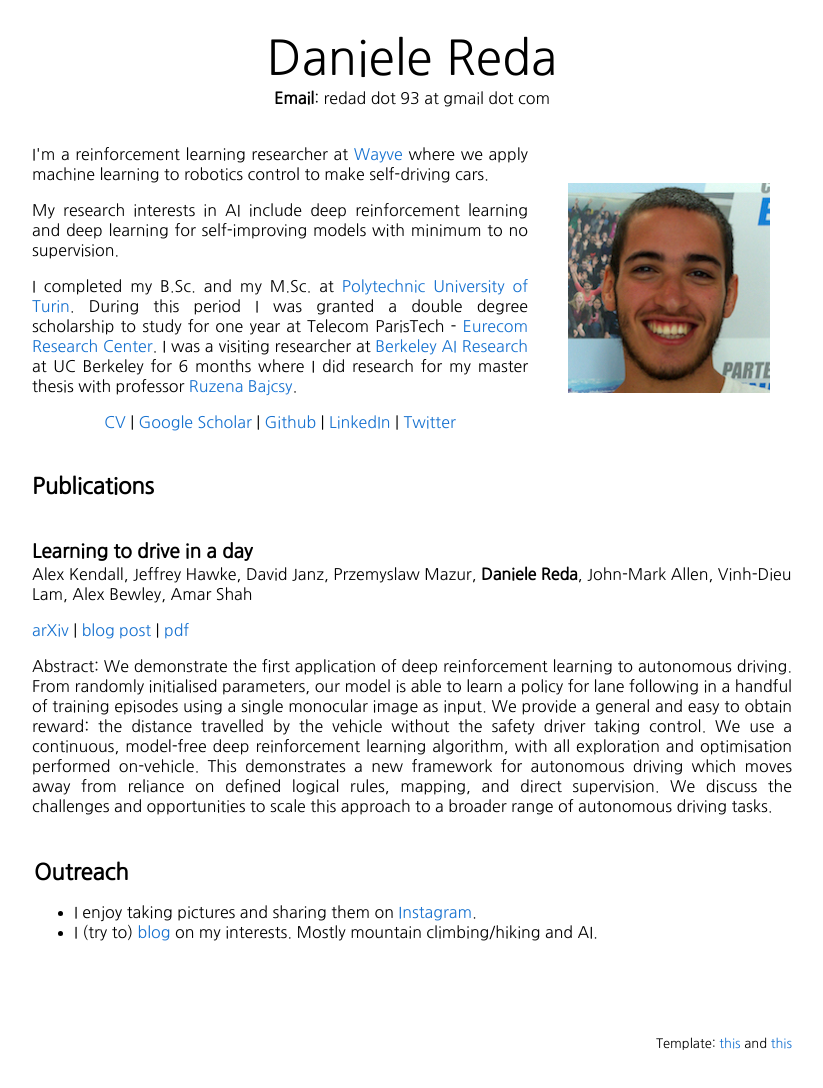
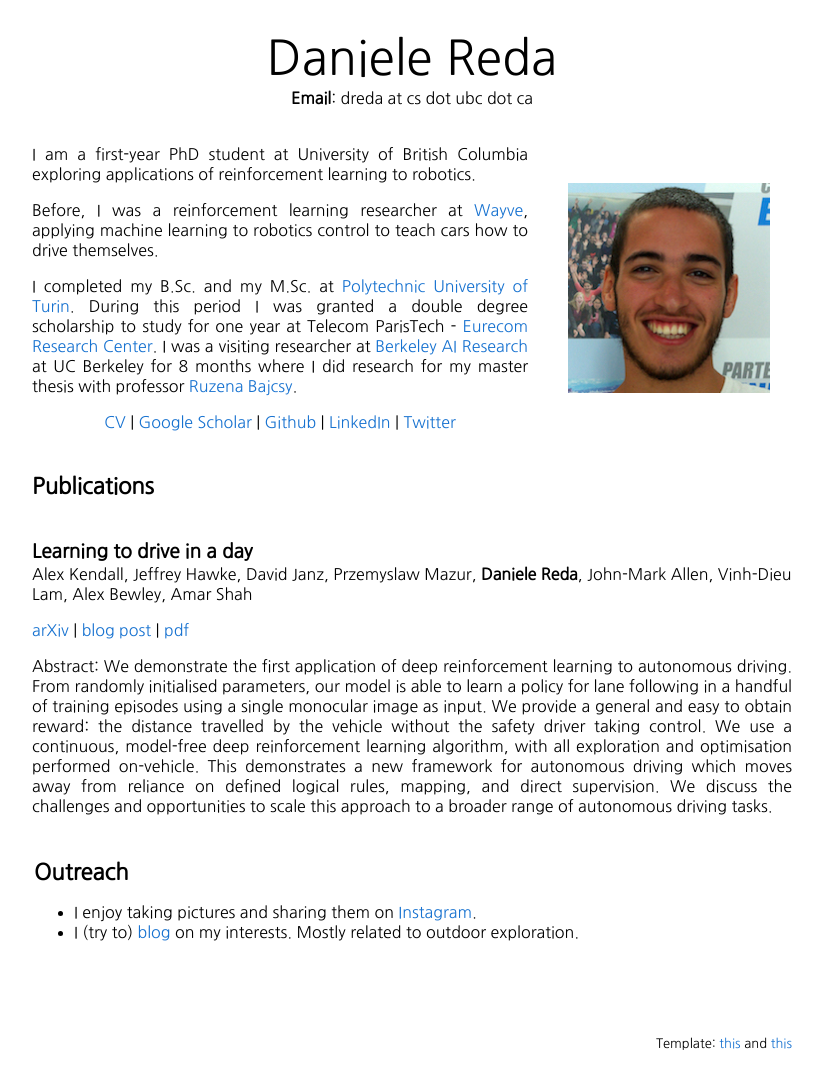
Before and after one commit to rdednl/rdednl.github.io, a plain HTML site: page index.html in a window 1280 px wide. Shown: the whole page, without its empty margins (228-1051 px from the left). Drawn offline with Linux system fonts and the light colour scheme; a script that the page names is missing.

Commit message:
update for UBC

```diff
--- a/index.html
+++ b/index.html
@@ -59,16 +59,18 @@
 
 <table width="100%" align="center" border="0" cellspacing="0" cellpadding="20">
   <p align="center"><font size="7">Daniele Reda</font><br>
-    <b>Email</b>: redad dot 93 at gmail dot com
+    <b>Email</b>: dreda at cs dot ubc dot ca
   </p>
 
   <tr>
     <td width="67%" valign="middle" align="justify">
-    <p>I'm a reinforcement learning researcher at <a href="http://wayve.ai/">Wayve</a> where we apply machine learning to robotics control to make self-driving cars.</p>
+    <p>I am a first-year PhD student at University of British Columbia exploring applications of reinforcement learning to robotics.</p>
 
-    <p>My research interests in AI include deep reinforcement learning and deep learning for self-improving models with minimum to no supervision.</p>
+    <p>Before, I was a reinforcement learning researcher at <a href="http://wayve.ai/">Wayve</a>, applying  machine learning to robotics control to teach cars how to drive themselves.</p>
 
-    <p>I completed my B.Sc. and my M.Sc. at <a href="https://www.polito.it/en">Polytechnic University of Turin</a>. During this period I was granted a double degree scholarship to study for one year at Telecom ParisTech - <a href="http://www.eurecom.fr/en">Eurecom Research Center</a>. I was a visiting researcher at <a href="http://bair.berkeley.edu">Berkeley AI Research</a> at UC Berkeley for 6 months where I did research for my master thesis with professor <a href="https://people.eecs.berkeley.edu/~bajcsy/">Ruzena Bajcsy</a>.</p>
+    <p>I completed my B.Sc. and my M.Sc. at <a href="https://www.polito.it/en">Polytechnic University of Turin</a>. During this period I was granted a double degree scholarship to study for one year at Telecom ParisTech - <a href="http://www.eurecom.fr/en">Eurecom
+Research Center</a>. I was a visiting researcher at <a href="http://bair.berkeley.edu">Berkeley AI Research</a> at UC Berkeley for 8 months where I did research for my master thesis with professor <a href="https://people.eecs.berkeley.edu/~bajcsy/">Ruzena
+Bajcsy</a>.</p>
 
     <p align=center>
     <a href="resume_reda.pdf">CV</a> |
@@ -110,7 +112,7 @@
     <sectionheading>Outreach</sectionheading>
     <ul>
     <li> I enjoy taking pictures and sharing them on <a href="http://www.instagram.com/rdednl">Instagram</a>.</li>
-    <li> I (try to) <a href="http://rdednl.com/blog">blog</a> on my interests. Mostly mountain climbing/hiking and AI.</li>
+    <li> I (try to) <a href="http://rdednl.com/blog">blog</a> on my interests. Mostly related to outdoor exploration.</li>
     </ul>
   </td></tr>
 </table>
```
Also changed, not shown: 1 other file.
